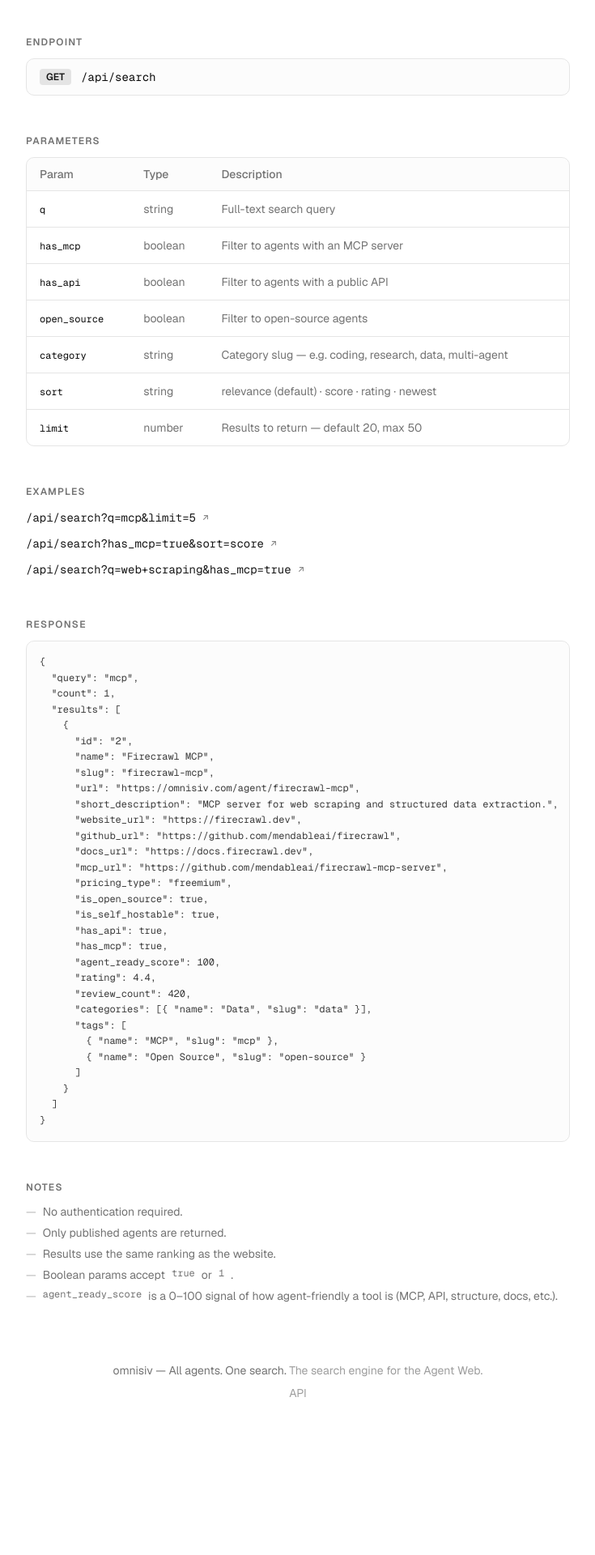
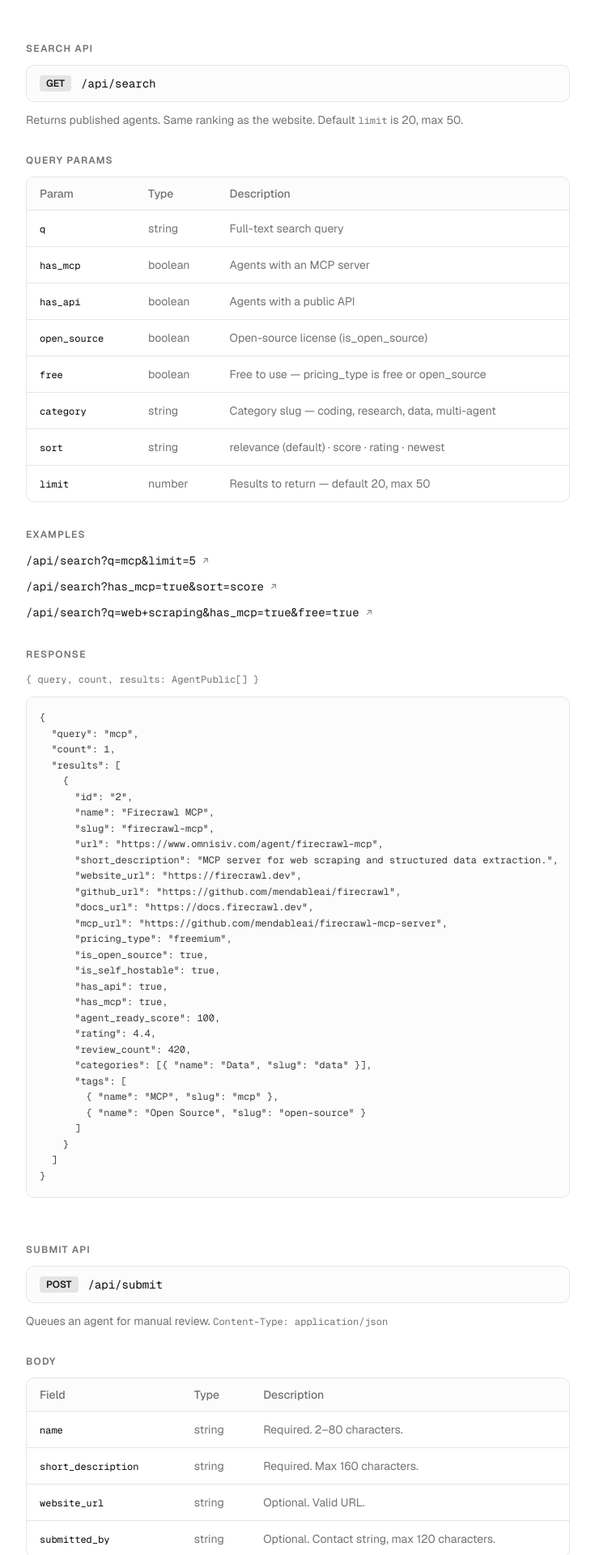
Before and after one commit to swiftsellai-ssa/omnisiv, a Next.js app: page /api-docs in a window 1280 px wide. Shown: the part 180-2100 px from the top of the page at 81% size, without its empty margins (272-1007 px from the left). Before the commit the page ends 1934 px from the top, so only its background shows below. Built offline with nearby package versions, Linux system fonts and the light colour scheme.

Commit message:
Add an MCP section to the public API docs.

```diff
--- a/app/api-docs/page.tsx
+++ b/app/api-docs/page.tsx
@@ -6,10 +6,57 @@ import { Header } from "@/components/layout/Header";
 
 export const metadata: Metadata = {
   title: "API",
-  description: "Public search API for omnisiv — find agents, MCP servers, and AI tools.",
+  description:
+    "Public search and submit API for omnisiv — find agents, MCP servers, and AI tools.",
 };
 
-const SAMPLE_RESPONSE = `{
+const HOST = "https://www.omnisiv.com";
+
+const SEARCH_PARAMS = [
+  { name: "q", type: "string", description: "Full-text search query" },
+  { name: "has_mcp", type: "boolean", description: "Agents with an MCP server" },
+  { name: "has_api", type: "boolean", description: "Agents with a public API" },
+  { name: "open_source", type: "boolean", description: "Open-source license (is_open_source)" },
+  {
+    name: "free",
+    type: "boolean",
+    description: "Free to use — pricing_type is free or open_source",
+  },
+  {
+    name: "category",
+    type: "string",
+    description: "Category slug — coding, research, data, multi-agent",
+  },
+  {
+    name: "sort",
+    type: "string",
+    description: "relevance (default) · score · rating · newest",
+  },
+  { name: "limit", type: "number", description: "Results to return — default 20, max 50" },
+] as const;
+
+const SEARCH_EXAMPLES = [
+  { path: "/api/search?q=mcp&limit=5" },
+  { path: "/api/search?has_mcp=true&sort=score" },
+  { path: "/api/search?q=web+scraping&has_mcp=true&free=true" },
+] as const;
+
+const SUBMIT_FIELDS = [
+  { name: "name", type: "string", description: "Required. 2–80 characters." },
+  {
+    name: "short_description",
+    type: "string",
+    description: "Required. Max 160 characters.",
+  },
+  { name: "website_url", type: "string", description: "Optional. Valid URL." },
+  {
+    name: "submitted_by",
+    type: "string",
+    description: "Optional. Contact string, max 120 characters.",
+  },
+] as const;
+
+const SEARCH_SAMPLE = `{
   "query": "mcp",
   "count": 1,
   "results": [
@@ -17,7 +64,7 @@ const SAMPLE_RESPONSE = `{
       "id": "2",
       "name": "Firecrawl MCP",
       "slug": "firecrawl-mcp",
-      "url": "https://omnisiv.com/agent/firecrawl-mcp",
+      "url": "${HOST}/agent/firecrawl-mcp",
       "short_description": "MCP server for web scraping and structured data extraction.",
       "website_url": "https://firecrawl.dev",
       "github_url": "https://github.com/mendableai/firecrawl",
@@ -40,28 +87,117 @@ const SAMPLE_RESPONSE = `{
   ]
 }`;
 
-const PARAMS = [
-  { name: "q", type: "string", description: "Full-text search query" },
-  { name: "has_mcp", type: "boolean", description: "Filter to agents with an MCP server" },
-  { name: "has_api", type: "boolean", description: "Filter to agents with a public API" },
-  { name: "open_source", type: "boolean", description: "Filter to open-source agents" },
-  { name: "category", type: "string", description: "Category slug — e.g. coding, research, data, multi-agent" },
-  {
-    name: "sort",
-    type: "string",
-    description: "relevance (default) · score · rating · newest",
-  },
-  { name: "limit", type: "number", description: "Results to return — default 20, max 50" },
-] as const;
+const SUBMIT_BODY = `{
+  "name": "Firecrawl MCP",
+  "short_description": "MCP server for web scraping and structured data extraction.",
+  "website_url": "https://firecrawl.dev",
+  "submitted_by": "you@example.com"
+}`;
 
-const EXAMPLES = [
-  { label: "/api/search?q=mcp&limit=5", href: "/api/search?q=mcp&limit=5" },
-  { label: "/api/search?has_mcp=true&sort=score", href: "/api/search?has_mcp=true&sort=score" },
-  {
-    label: "/api/search?q=web+scraping&has_mcp=true",
-    href: "/api/search?q=web+scraping&has_mcp=true",
-  },
-] as const;
+const SUBMIT_SUCCESS = `{
+  "ok": true,
+  "status": "pending",
+  "message": "Submission received. We review all agents manually."
+}`;
+
+const SUBMIT_ERROR = `{
+  "ok": false,
+  "error": "name must be at least 2 characters"
+}`;
+
+const SUBMIT_CURL = `curl -X POST ${HOST}/api/submit \\
+  -H "Content-Type: application/json" \\
+  -d '{
+    "name": "Firecrawl MCP",
+    "short_description": "MCP server for web scraping and structured data extraction.",
+    "website_url": "https://firecrawl.dev",
+    "submitted_by": "you@example.com"
+  }'`;
+
+const MCP_INSTALL = "npx -y omnisiv-mcp";
+
+const MCP_CONFIG = `{
+  "mcpServers": {
+    "omnisiv": {
+      "command": "npx",
+      "args": ["-y", "omnisiv-mcp"]
+    }
+  }
+}`;
+
+
+
+function MethodBadge({ method }: { method: "GET" | "POST" }) {
+  return (
+    <span className="rounded bg-primary/10 px-2 py-0.5 text-xs font-semibold text-primary">
+      {method}
+    </span>
+  );
+}
+
+function ParamTable({
+  columns,
+  rows,
+}: {
+  columns: [string, string, string];
+  rows: readonly { name: string; type: string; description: string }[];
+}) {
+  return (
+    <div className="overflow-hidden rounded-lg border">
+      <table className="w-full text-sm">
+        <thead>
+          <tr className="border-b bg-muted/30">
+            {columns.map((col) => (
+              <th
+                key={col}
+                className="px-4 py-2.5 text-left font-medium text-muted-foreground"
+              >
+                {col}
+              </th>
+            ))}
+          </tr>
+        </thead>
+        <tbody className="divide-y">
+          {rows.map(({ name, type, description }) => (
+            <tr key={name}>
+              <td className="px-4 py-3">
+                <code className="font-mono text-xs">{name}</code>
+              </td>
+              <td className="px-4 py-3 text-muted-foreground">{type}</td>
+              <td className="px-4 py-3 text-muted-foreground">{description}</td>
+            </tr>
+          ))}
+        </tbody>
+      </table>
+    </div>
+  );
+}
+
+function CodeBlock({ children }: { children: string }) {
+  return (
+    <pre className="overflow-x-auto rounded-lg border bg-muted/30 px-4 py-4 font-mono text-xs leading-relaxed text-foreground/80">
+      {children}
+    </pre>
+  );
+}
+
+function ExternalIcon() {
+  return (
+    <svg
+      xmlns="http://www.w3.org/2000/svg"
+      viewBox="0 0 16 16"
+      fill="currentColor"
+      className="size-3 opacity-50"
+      aria-hidden
+    >
+      <path
+        fillRule="evenodd"
+        d="M4.22 11.78a.75.75 0 0 1 0-1.06L9.44 5.5H5.75a.75.75 0 0 1 0-1.5h5.5a.75.75 0 0 1 .75.75v5.5a.75.75 0 0 1-1.5 0V6.56l-5.22 5.22a.75.75 0 0 1-1.06 0Z"
+        clipRule="evenodd"
+      />
+    </svg>
+  );
+}
 
 export default function ApiDocsPage() {
   return (
@@ -69,109 +205,204 @@ export default function ApiDocsPage() {
       <Header />
 
       <main className="flex-1 px-6 py-12">
-        <div className="mx-auto max-w-2xl space-y-12">
-
-          {/* Title */}
+        <div className="mx-auto max-w-2xl space-y-14">
           <div className="space-y-1">
             <h1 className="text-3xl font-semibold tracking-tight">API</h1>
             <p className="text-muted-foreground">
-              Public search API for omnisiv. No auth required.
+              Public endpoints for search and submissions, plus an MCP server.
+              No auth required.
             </p>
           </div>
 
-          {/* Endpoint */}
-          <section className="space-y-3">
+          {/* Search API */}
+          <section className="space-y-8">
+            <div className="space-y-3">
               <h2 className="text-xs font-semibold uppercase tracking-widest text-muted-foreground">
-              Endpoint
+                Search API
               </h2>
               <div className="flex items-center gap-3 rounded-lg border bg-muted/30 px-4 py-3">
-              <span className="rounded bg-primary/10 px-2 py-0.5 text-xs font-semibold text-primary">
-                GET
-              </span>
+                <MethodBadge method="GET" />
                 <code className="font-mono text-sm">/api/search</code>
               </div>
-          </section>
+              <p className="text-sm text-muted-foreground">
+                Returns published agents. Same ranking as the website. Default{" "}
+                <code className="font-mono text-xs">limit</code> is 20, max 50.
+              </p>
+            </div>
 
-          {/* Parameters */}
-          <section className="space-y-3">
-            <h2 className="text-xs font-semibold uppercase tracking-widest text-muted-foreground">
-              Parameters
-            </h2>
-            <div className="overflow-hidden rounded-lg border">
-              <table className="w-full text-sm">
-                <thead>
-                  <tr className="border-b bg-muted/30">
-                    <th className="px-4 py-2.5 text-left font-medium text-muted-foreground">
-                      Param
-                    </th>
-                    <th className="px-4 py-2.5 text-left font-medium text-muted-foreground">
-                      Type
-                    </th>
-                    <th className="px-4 py-2.5 text-left font-medium text-muted-foreground">
-                      Description
-                    </th>
-                  </tr>
-                </thead>
-                <tbody className="divide-y">
-                  {PARAMS.map(({ name, type, description }) => (
-                    <tr key={name}>
-                      <td className="px-4 py-3">
-                        <code className="font-mono text-xs">{name}</code>
-                      </td>
-                      <td className="px-4 py-3 text-muted-foreground">
-                        {type}
-                      </td>
-                      <td className="px-4 py-3 text-muted-foreground">
-                        {description}
-                      </td>
-                    </tr>
-                  ))}
-                </tbody>
-              </table>
+            <div className="space-y-3">
+              <h3 className="text-xs font-semibold uppercase tracking-widest text-muted-foreground">
+                Query params
+              </h3>
+              <ParamTable
+                columns={["Param", "Type", "Description"]}
+                rows={SEARCH_PARAMS}
+              />
             </div>
-          </section>
 
-          {/* Examples */}
-          <section className="space-y-3">
-            <h2 className="text-xs font-semibold uppercase tracking-widest text-muted-foreground">
+            <div className="space-y-3">
+              <h3 className="text-xs font-semibold uppercase tracking-widest text-muted-foreground">
                 Examples
-            </h2>
+              </h3>
               <ul className="space-y-2">
-              {EXAMPLES.map(({ label, href }) => (
-                <li key={href}>
+                {SEARCH_EXAMPLES.map(({ path }) => (
+                  <li key={path}>
                     <Link
-                    href={href}
+                      href={`${HOST}${path}`}
                       target="_blank"
                       rel="noopener noreferrer"
                       className="inline-flex items-center gap-1.5 font-mono text-sm text-primary hover:underline underline-offset-4"
                     >
-                    {label}
-                    <svg
-                      xmlns="http://www.w3.org/2000/svg"
-                      viewBox="0 0 16 16"
-                      fill="currentColor"
-                      className="size-3 opacity-50"
-                    >
-                      <path
-                        fillRule="evenodd"
-                        d="M4.22 11.78a.75.75 0 0 1 0-1.06L9.44 5.5H5.75a.75.75 0 0 1 0-1.5h5.5a.75.75 0 0 1 .75.75v5.5a.75.75 0 0 1-1.5 0V6.56l-5.22 5.22a.75.75 0 0 1-1.06 0Z"
-                        clipRule="evenodd"
-                      />
-                    </svg>
+                      {path}
+                      <ExternalIcon />
                     </Link>
                   </li>
                 ))}
               </ul>
+            </div>
+
+            <div className="space-y-3">
+              <h3 className="text-xs font-semibold uppercase tracking-widest text-muted-foreground">
+                Response
+              </h3>
+              <p className="text-sm text-muted-foreground">
+                <code className="font-mono text-xs">
+                  {"{ query, count, results: AgentPublic[] }"}
+                </code>
+              </p>
+              <CodeBlock>{SEARCH_SAMPLE}</CodeBlock>
+            </div>
           </section>
 
-          {/* Sample response */}
-          <section className="space-y-3">
+          {/* Submit API */}
+          <section className="space-y-8">
+            <div className="space-y-3">
               <h2 className="text-xs font-semibold uppercase tracking-widest text-muted-foreground">
-              Response
+                Submit API
               </h2>
-            <pre className="overflow-x-auto rounded-lg border bg-muted/30 px-4 py-4 font-mono text-xs leading-relaxed text-foreground/80">
-              {SAMPLE_RESPONSE}
-            </pre>
+              <div className="flex items-center gap-3 rounded-lg border bg-muted/30 px-4 py-3">
+                <MethodBadge method="POST" />
+                <code className="font-mono text-sm">/api/submit</code>
+              </div>
+              <p className="text-sm text-muted-foreground">
+                Queues an agent for manual review.{" "}
+                <code className="font-mono text-xs">Content-Type: application/json</code>
+              </p>
+            </div>
+
+            <div className="space-y-3">
+              <h3 className="text-xs font-semibold uppercase tracking-widest text-muted-foreground">
+                Body
+              </h3>
+              <ParamTable
+                columns={["Field", "Type", "Description"]}
+                rows={SUBMIT_FIELDS}
+              />
+            </div>
+
+            <div className="space-y-3">
+              <h3 className="text-xs font-semibold uppercase tracking-widest text-muted-foreground">
+                Sample request
+              </h3>
+              <CodeBlock>{SUBMIT_BODY}</CodeBlock>
+            </div>
+
+            <div className="space-y-3">
+              <h3 className="text-xs font-semibold uppercase tracking-widest text-muted-foreground">
+                curl
+              </h3>
+              <CodeBlock>{SUBMIT_CURL}</CodeBlock>
+            </div>
+
+            <div className="space-y-3">
+              <h3 className="text-xs font-semibold uppercase tracking-widest text-muted-foreground">
+                Responses
+              </h3>
+              <p className="text-sm text-muted-foreground">
+                <code className="font-mono text-xs">201</code> success
+              </p>
+              <CodeBlock>{SUBMIT_SUCCESS}</CodeBlock>
+              <p className="text-sm text-muted-foreground">
+                <code className="font-mono text-xs">400</code> validation error
+              </p>
+              <CodeBlock>{SUBMIT_ERROR}</CodeBlock>
+            </div>
+          </section>
+
+          {/* MCP */}
+          <section className="space-y-8">
+            <div className="space-y-3">
+              <h2 className="text-xs font-semibold uppercase tracking-widest text-muted-foreground">
+                MCP
+              </h2>
+              <p className="text-sm text-muted-foreground">
+                Omnisiv MCP server for Cursor, Claude Desktop, Windsurf, and
+                other MCP clients. npm package{" "}
+                <a
+                  href="https://www.npmjs.com/package/omnisiv-mcp"
+                  target="_blank"
+                  rel="noopener noreferrer"
+                  className="font-mono text-xs text-primary hover:underline underline-offset-4"
+                >
+                  omnisiv-mcp
+                </a>
+                .
+              </p>
+            </div>
+
+            <div className="space-y-3">
+              <h3 className="text-xs font-semibold uppercase tracking-widest text-muted-foreground">
+                Install / run
+              </h3>
+              <CodeBlock>{MCP_INSTALL}</CodeBlock>
+            </div>
+
+            <div className="space-y-3">
+              <h3 className="text-xs font-semibold uppercase tracking-widest text-muted-foreground">
+                Config
+              </h3>
+              <p className="text-sm text-muted-foreground">
+                Cursor, Claude Desktop, and Windsurf.
+              </p>
+              <CodeBlock>{MCP_CONFIG}</CodeBlock>
+            </div>
+
+            <div className="space-y-3">
+              <h3 className="text-xs font-semibold uppercase tracking-widest text-muted-foreground">
+                Tools
+              </h3>
+              <ul className="space-y-1.5 text-sm text-muted-foreground">
+                <li className="flex gap-2">
+                  <span className="select-none text-muted-foreground/50">—</span>
+                  <span>
+                    <code className="font-mono text-xs">search_agents</code> —
+                    search agents, tools, and MCP servers
+                  </span>
+                </li>
+                <li className="flex gap-2">
+                  <span className="select-none text-muted-foreground/50">—</span>
+                  <span>
+                    <code className="font-mono text-xs">submit_agent</code> —
+                    submit an agent for manual review
+                  </span>
+                </li>
+              </ul>
+            </div>
+
+            <ul className="space-y-1.5 text-sm text-muted-foreground">
+              <li className="flex gap-2">
+                <span className="select-none text-muted-foreground/50">—</span>
+                Uses the public omnisiv API. No admin tools.
+              </li>
+              <li className="flex gap-2">
+                <span className="select-none text-muted-foreground/50">—</span>
+                Optional env{" "}
+                <code className="font-mono text-xs">OMNISIV_API_BASE</code>{" "}
+                (default{" "}
+                <code className="font-mono text-xs">https://www.omnisiv.com</code>
+                ).
+              </li>
+            </ul>
           </section>
 
           {/* Notes */}
@@ -186,11 +417,7 @@ export default function ApiDocsPage() {
               </li>
               <li className="flex gap-2">
                 <span className="select-none text-muted-foreground/50">—</span>
-                Only published agents are returned.
-              </li>
-              <li className="flex gap-2">
-                <span className="select-none text-muted-foreground/50">—</span>
-                Results use the same ranking as the website.
+                Search returns only published agents, ranked the same as the site.
               </li>
               <li className="flex gap-2">
                 <span className="select-none text-muted-foreground/50">—</span>
@@ -200,13 +427,30 @@ export default function ApiDocsPage() {
               </li>
               <li className="flex gap-2">
                 <span className="select-none text-muted-foreground/50">—</span>
+                <code className="font-mono text-xs">open_source</code> is license;{" "}
+                <code className="font-mono text-xs">free</code> is pricing (
+                <code className="font-mono text-xs">free</code> or{" "}
+                <code className="font-mono text-xs">open_source</code>).
+              </li>
+              <li className="flex gap-2">
+                <span className="select-none text-muted-foreground/50">—</span>
+                Submissions stay pending until a human approves them. They are
+                not published automatically.
+              </li>
+              <li className="flex gap-2">
+                <span className="select-none text-muted-foreground/50">—</span>
+                Use{" "}
+                <code className="font-mono text-xs">https://www.omnisiv.com</code>{" "}
+                as the host. The apex domain redirects with 308.
+              </li>
+              <li className="flex gap-2">
+                <span className="select-none text-muted-foreground/50">—</span>
                 <code className="font-mono text-xs">agent_ready_score</code> is
                 a 0–100 signal of how agent-friendly a tool is (MCP, API,
-                structure, docs, etc.).
+                structure, docs).
               </li>
             </ul>
           </section>
-
         </div>
       </main>
 
```
Lines whose indentation alone changed are shown as unchanged.
